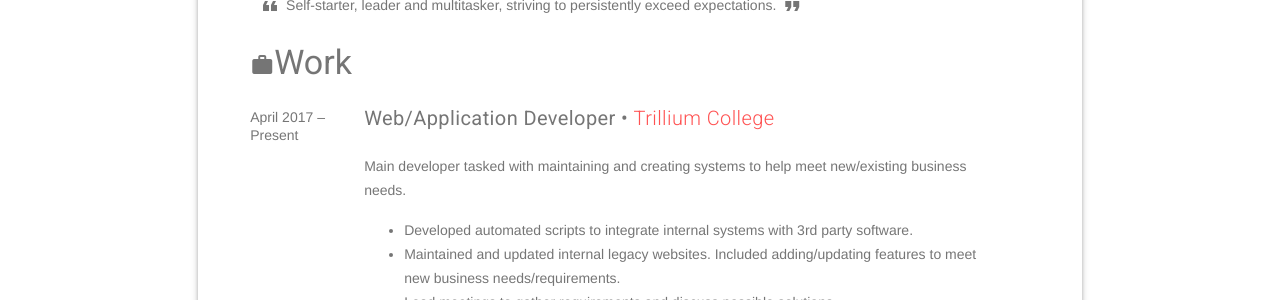
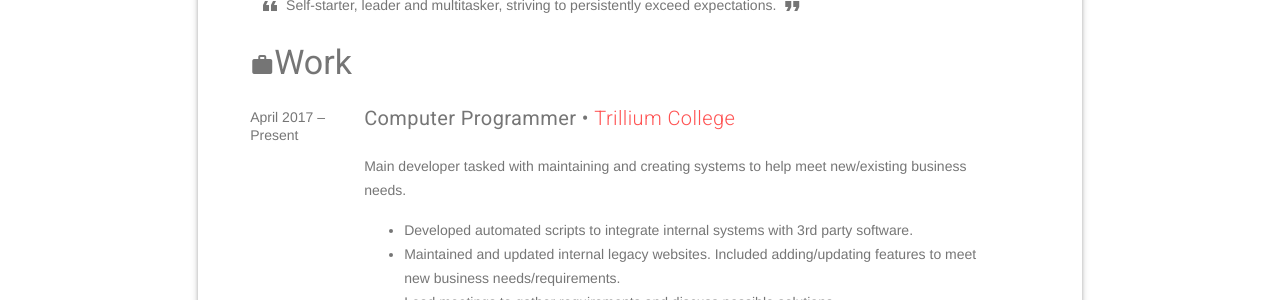
Before and after one commit to FrostByte-Dev/frostbyte-dev.github.io, a Jekyll site: the page built from about/index.html, in a window 1280 px wide. Shown: the part 456-756 px from the top of the page. Built offline with Jekyll 4.4.1, drawn with Linux system fonts in a browser that asks for light colours; nearby versions of some CDN libraries.

Commit message:
Updated title.

```diff
--- a/_data/resume.json
+++ b/_data/resume.json
@@ -25,7 +25,7 @@
   "work": [
     {
       "company": "Trillium College",
-      "position": "Web/Application Developer",
+      "position": "Computer Programmer",
       "website": "https://www.trilliumcollege.ca",
       "startDate": "April 2017",
       "endDate": "Present",
```
